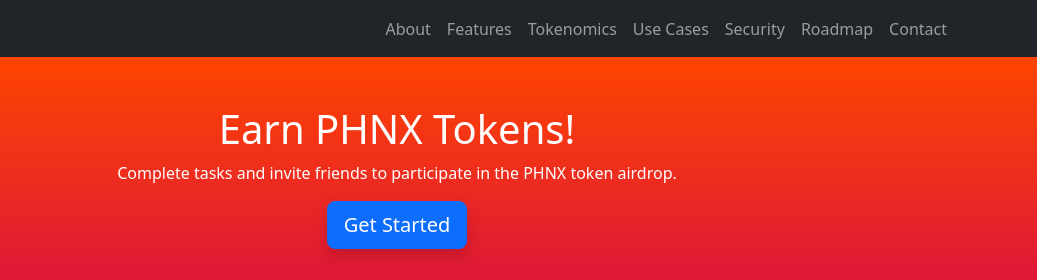
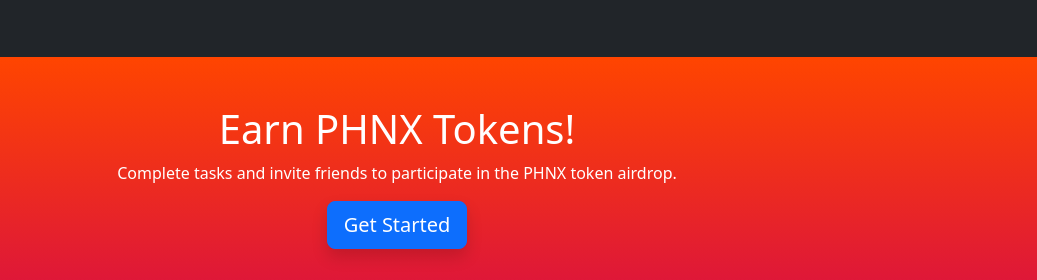
Before and after one commit to lordhemmy1/Phoenix-Coin-Website, a plain HTML site: page airdrop.html in a window 1280 px wide. Shown: the top 280 px of the page, 243-1280 px from the left. Drawn offline with nearby package versions, Linux system fonts and the light colour scheme.

Commit message:
Update airdrop.html

```diff
--- a/airdrop.html
+++ b/airdrop.html
@@ -29,25 +29,11 @@
     <!-- Navbar -->
     <nav class="navbar navbar-expand-lg navbar-dark bg-dark ">
         <div class="container">
-            <a class="navbar-brand" href="#">
+            <a class="navbar-brand" href="index.html">
                 <img src="css/phnx-logo.jpg" alt="Phoenix Coin Logo" width="30" height="30" class="d-inline-block align-text-top">
                 Phoenix Coin
             </a>
-            <button class="navbar-toggler" type="button" data-bs-toggle="collapse" data-bs-target="#navbarNav"
-                aria-controls="navbarNav" aria-expanded="false" aria-label="Toggle navigation">
-                <span class="navbar-toggler-icon"></span>
-            </button>
-            <div class="collapse navbar-collapse" id="navbarNav">
-                <ul class="navbar-nav ms-auto">
-                    <li class="nav-item"><a class="nav-link" href="#about">About</a></li>
-                    <li class="nav-item"><a class="nav-link" href="#features">Features</a></li>
-                    <li class="nav-item"><a class="nav-link" href="#tokenomics">Tokenomics</a></li>
-                    <li class="nav-item"><a class="nav-link" href="#use-cases">Use Cases</a></li>
-                    <li class="nav-item"><a class="nav-link" href="#security">Security</a></li>
-                    <li class="nav-item"><a class="nav-link" href="#roadmap">Roadmap</a></li>
-                    <li class="nav-item"><a class="nav-link" href="#contact">Contact</a></li>
-                </ul>
-            </div>
+
         </div>
     </nav>
 
```
